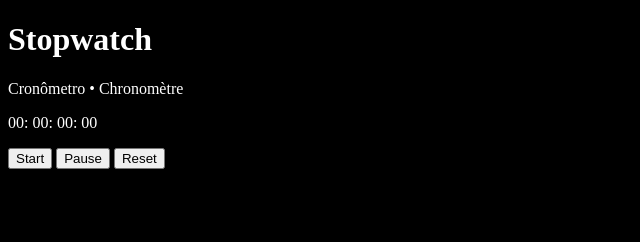
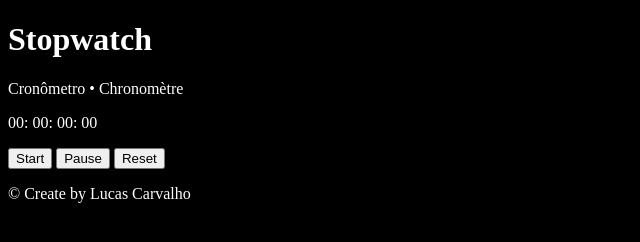
Before and after one commit to LucasCarvalho23/Stopwatch, a plain HTML site: page index.html in a window 1280 px wide. Shown: the whole page, without its empty margins (0-640 px from the left). Drawn offline with Linux system fonts and the light colour scheme.

Commit message:
footer added

```diff
--- a/index.html
+++ b/index.html
@@ -34,6 +34,10 @@
 
     </div>
 
+
+    <!-- Footer -->
+    <p>&copy Create by Lucas Carvalho</p>
+
     <!-- JavaScript -->
     <script src = "javascript/script.js"></script>
 
```
